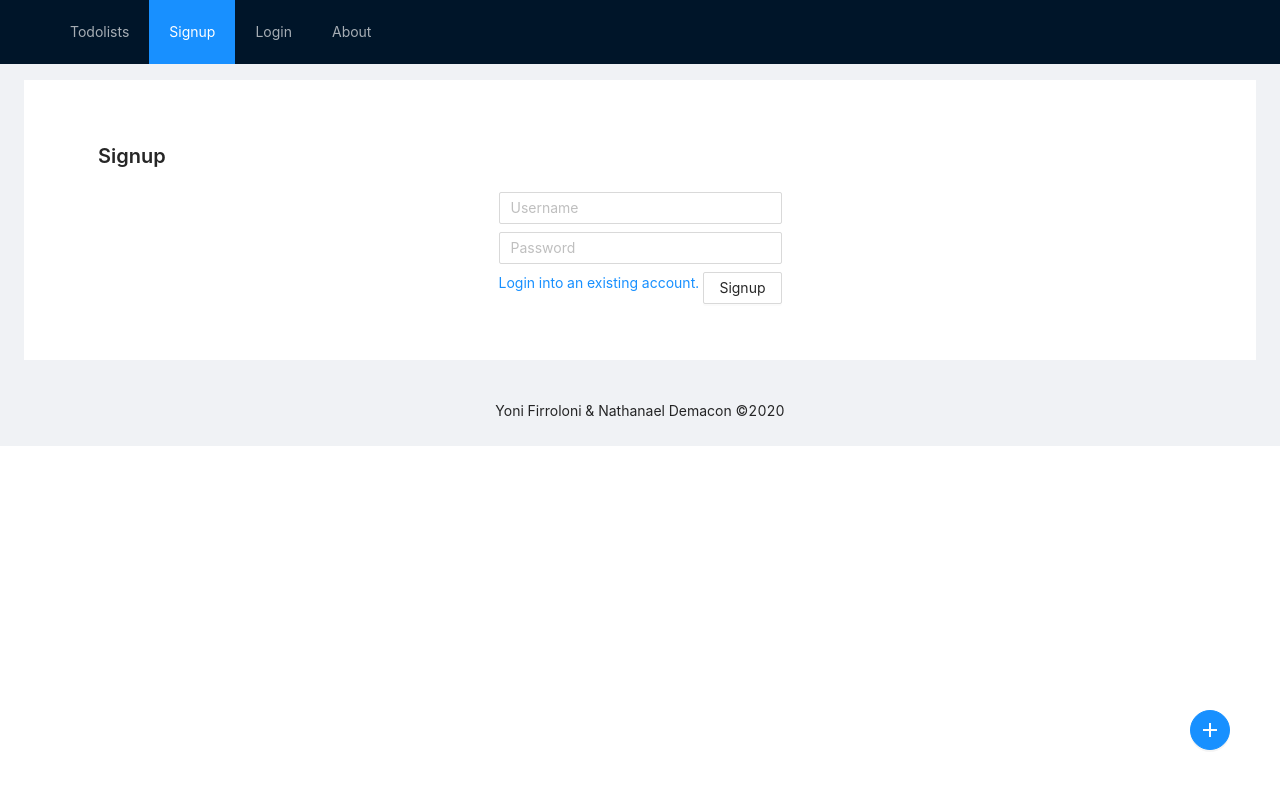
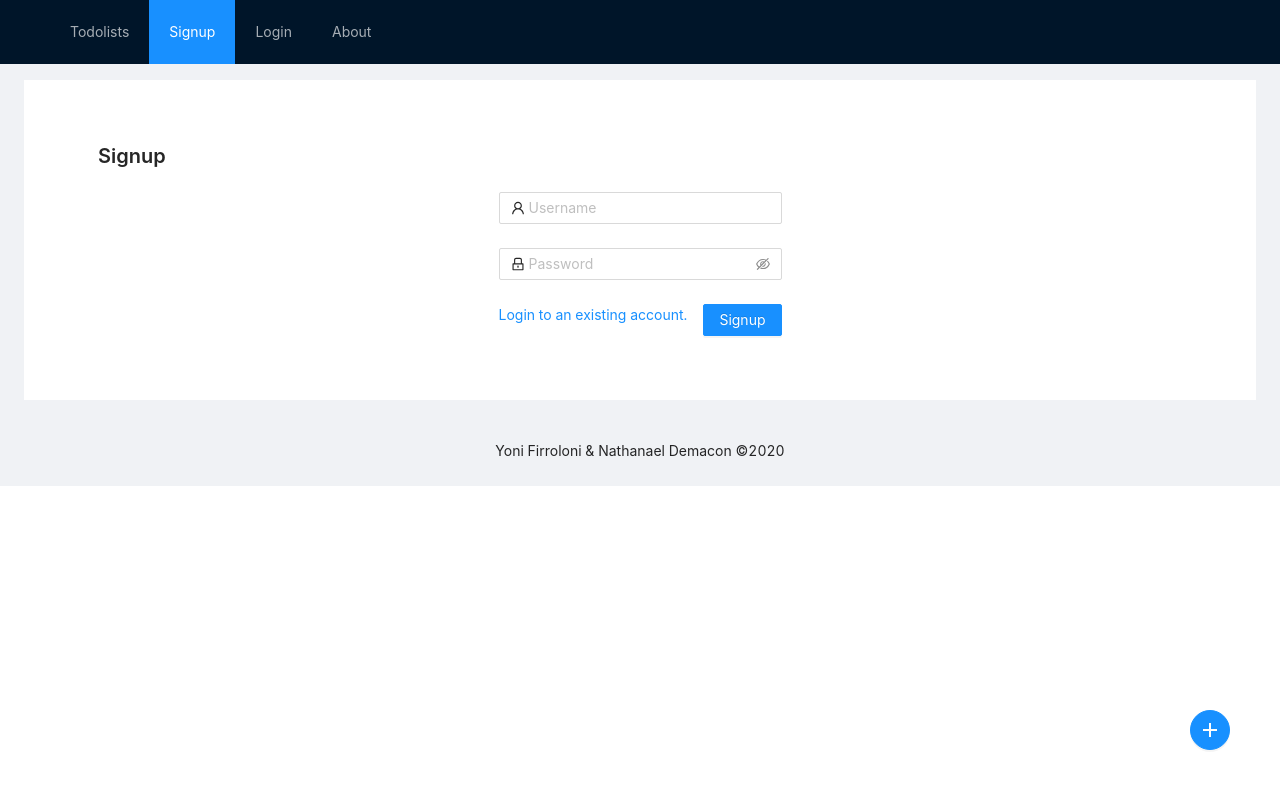
Before and after one commit to Vagahbond/ToDoList, a React (Create React App) app in the folder client/: page /signup in a window 1280 px wide. Shown: the top 788 px of the page. Built offline with nearby package versions, Linux system fonts and the light colour scheme.

Commit message:
Rework login and signup views

```diff
--- a/client/src/components/TodoList/TodoList.js
+++ b/client/src/components/TodoList/TodoList.js
@@ -1,7 +1,7 @@
 import React from 'react';
 import PropTypes from 'prop-types'
 
-import { List, PageHeader, Button } from 'antd';
+import { List, PageHeader } from 'antd';
 
 import TodoListItem from './TodoListItem/TodoListItem';
 
--- a/client/src/views/Login/Login.js
+++ b/client/src/views/Login/Login.js
@@ -1,57 +1,42 @@
 import React from 'react';
 
-import { Input, Row, Col, Button, Space, PageHeader } from 'antd';
+import { Input, Row, Col, Button, PageHeader, Form } from 'antd';
 import { Link } from 'react-router-dom';
+import { UserOutlined, LockOutlined } from '@ant-design/icons';
 
 export default class Login extends React.Component {
-  state = {
-    username: '',
-    password: '',
-  }
-
-  /**
-   *
-   * @param {React.ChangeEvent<HTMLInputElement>} e
-   */
-  changeUsername = e => {
-    this.setState({
-      username: e.target.value,
-    });
-  }
-
-  /**
-   *
-   * @param {React.ChangeEvent<HTMLInputElement>} e
-   */
-  changePassword = e => {
-    this.setState({
-      password: e.target.value,
-    });
+  onLogin = values => {
+    console.log(values)
   }
 
   render() {
     return (
       <React.Fragment>
-        <PageHeader
-          title="Login"
-        />
+        <PageHeader title="Login" />
+
         <Row>
           <Col span={6} offset={9}>
-            <Space direction="vertical" style={{ width: '100%' }}>
-              <Input placeholder="Username" value={this.state.username} onChange={this.changeUsername} />
-              <Input placeholder="Password" value={this.state.password} onChange={this.changePassword} />
+            <Form onFinish={this.onLogin}>
+              <Form.Item name="username" rules={[{ required: true, message: 'Please input your username!' }]}>
+                <Input prefix={<UserOutlined className="site-form-item-icon" />} placeholder="Username" />
+              </Form.Item>
+              <Form.Item name="password" rules={[{ required: true, message: 'Please input your password!' }]}>
+                <Input.Password prefix={<LockOutlined className="site-form-item-icon" />} placeholder="Password" />
+              </Form.Item>
+              <Form.Item>
                 <Row justify="space-between">
                   <Col>
                     <Link to="/signup">Create an account.</Link>
                   </Col>
                   <Col>
-                  <Button>Login</Button>
+                    <Button type="primary" htmlType="submit">Login</Button>
                   </Col>
                 </Row>
-            </Space>
+              </Form.Item>
+            </Form>
           </Col>
         </Row>
-      </React.Fragment>
+      </React.Fragment >
     )
   }
 }
--- a/client/src/views/Signup/Signup.js
+++ b/client/src/views/Signup/Signup.js
@@ -1,57 +1,41 @@
 import React from 'react';
 
-import { Input, Row, Col, Button, Space, PageHeader } from 'antd';
+import { Input, Row, Col, Button, PageHeader, Form } from 'antd';
 import { Link } from 'react-router-dom';
+import { UserOutlined, LockOutlined } from '@ant-design/icons';
 
 export default class Signup extends React.Component {
-  state = {
-    username: '',
-    password: '',
-  }
-
-  /**
-   *
-   * @param {React.ChangeEvent<HTMLInputElement>} e
-   */
-  changeUsername = e => {
-    this.setState({
-      username: e.target.value,
-    });
-  }
-
-  /**
-   *
-   * @param {React.ChangeEvent<HTMLInputElement>} e
-   */
-  changePassword = e => {
-    this.setState({
-      password: e.target.value,
-    });
+  onSignup = values => {
+    console.log(values)
   }
 
   render() {
     return (
       <React.Fragment>
-        <PageHeader
-          title="Signup"
-        />
+        <PageHeader title="Signup" />
         <Row>
           <Col span={6} offset={9}>
-            <Space direction="vertical" style={{ width: '100%' }}>
-              <Input placeholder="Username" value={this.state.username} onChange={this.changeUsername} />
-              <Input placeholder="Password" value={this.state.password} onChange={this.changePassword} />
+            <Form>
+              <Form.Item name="username" rules={[{ required: true, message: 'Please input your username!' }]}>
+                <Input prefix={<UserOutlined className="site-form-item-icon" />} placeholder="Username" />
+              </Form.Item>
+              <Form.Item name="password" rules={[{ required: true, message: 'Please input your password!' }]}>
+                <Input.Password prefix={<LockOutlined className="site-form-item-icon" />} placeholder="Password" />
+              </Form.Item>
+              <Form.Item>
                 <Row justify="space-between">
                   <Col>
-                  <Link to="/login">Login into an existing account.</Link>
+                    <Link to="/login">Login to an existing account.</Link>
                   </Col>
                   <Col>
-                  <Button>Signup</Button>
+                    <Button type="primary" htmlType="submit">Signup</Button>
                   </Col>
                 </Row>
-            </Space>
+              </Form.Item>
+            </Form>
           </Col>
         </Row>
-      </React.Fragment>
+      </React.Fragment >
     )
   }
 }
```
Lines whose indentation alone changed are shown as unchanged.
